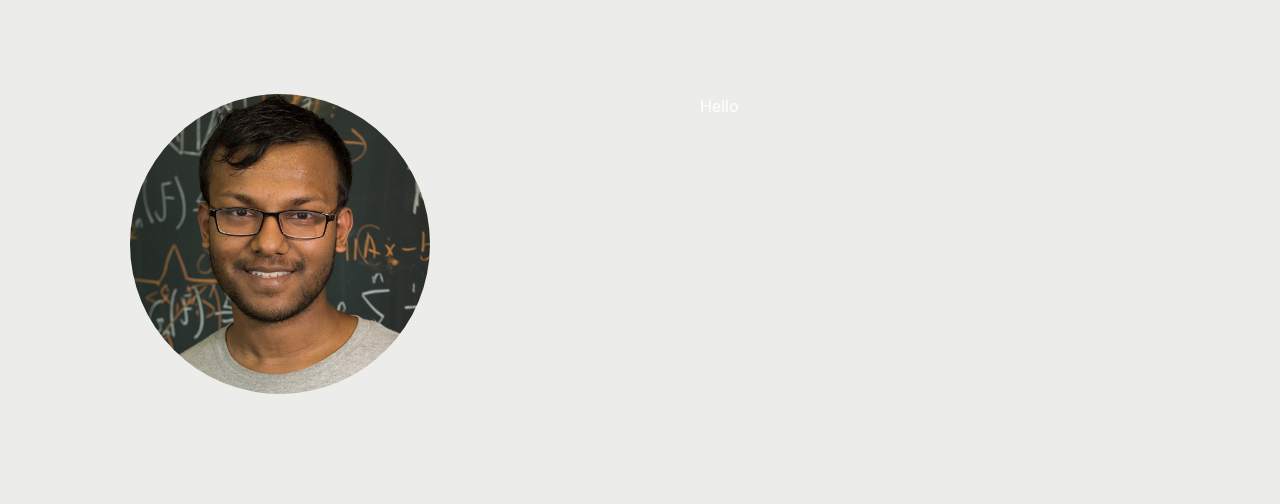
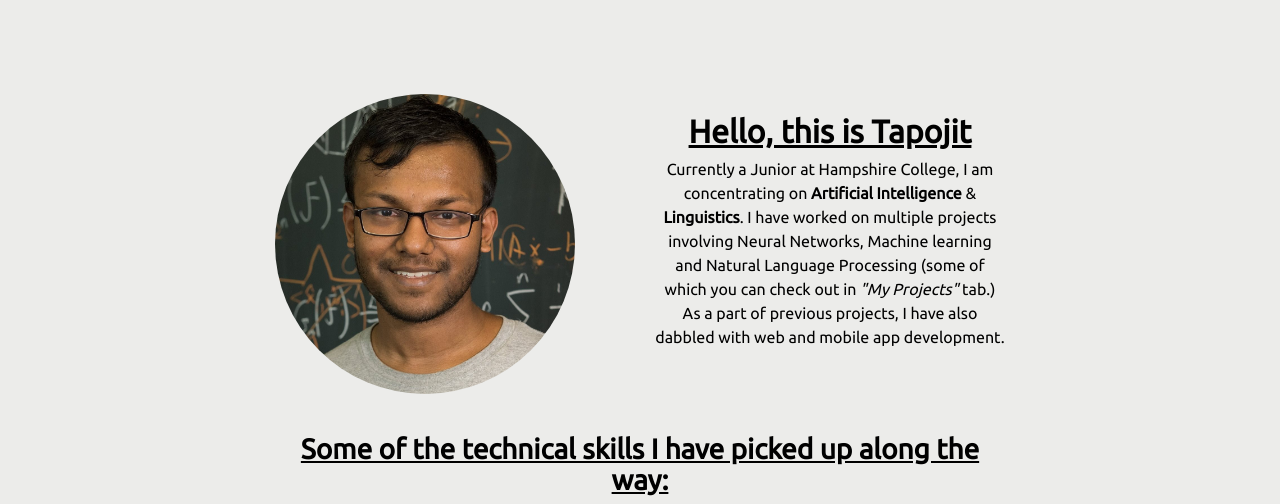
Before and after one commit to Tapojit/personal-website, a plain HTML site: page index.html in a window 1280 px wide. Shown: the part 412-916 px from the top of the page. Before the commit the page ends 806 px from the top, so only its background shows below. Drawn offline with Linux system fonts and the light colour scheme.

Commit message:
Add existing file

```diff
--- a/index.html
+++ b/index.html
@@ -64,17 +64,29 @@
 		</div>
 	</div>
 
-	<div class="container">
+	<div id="content1" class="container" align="middle">
 		<div class="row">
-			<div class="col-md-1"></div>
+			<div class="col-md-2"></div>
 			<div id="profile" class="col-md-3" align="middle">
 				<img src="profile.jpg">
 			</div>
-			<div class="col-md-3"></div>
+			<div class="col-md-1"></div>
 			<div class="col-md-4">
-				<p>Hello</p>
+				<h2><strong><u>Hello, this is Tapojit</u></strong></h2>
+				<p>Currently a Junior at Hampshire College, I am concentrating on
+				<strong>Artificial Intelligence</strong> & <strong>Linguistics</strong>. I have worked on multiple projects involving Neural Networks, Machine learning and Natural Language Processing (some of which you can check out in <i>"My Projects"</i> tab.) As a part of previous projects, I have also dabbled with web and mobile app development.</p>
 			</div>
-			<div class="col-md-1"></div>
+			<div class="col-md-2"></div>
+		</div>
+	</div>
+	<div id="content2" class="container">
+		<div class="row">
+			<div class="col-md-2"></div>
+			<div class="col-md-8">
+				<h3><strong><u>Some of the technical skills I have picked up along the way:</u></strong></h3>
+			</div>
+			<div class="col-md-2"></div>
+
 		</div>
 	</div>
 
--- a/style2.scss
+++ b/style2.scss
@@ -1,5 +1,6 @@
 @import url('https://fonts.googleapis.com/css?family=Lato');
 @import url('https://fonts.googleapis.com/css?family=Abril+Fatface');
+@import url('https://fonts.googleapis.com/css?family=Ubuntu');
 #img1{
 	width: 100%;
     height: 350px;
@@ -68,3 +69,21 @@ body{
 		color: white;
 	}
 }
+#content1{
+	margin-left: auto;
+	margin-right: auto;
+	color: black;
+	font-family: 'Ubuntu', sans-serif;
+	.col-md-4{
+
+		margin-top: 20px;
+	}
+}
+#content2{
+
+	margin-left: auto;
+	color: black;
+	font-family: 'Ubuntu', sans-serif;
+	margin-top: 40px;
+	text-align: center;
+}
```
Also changed, not shown: style2.css, 1 other file.
